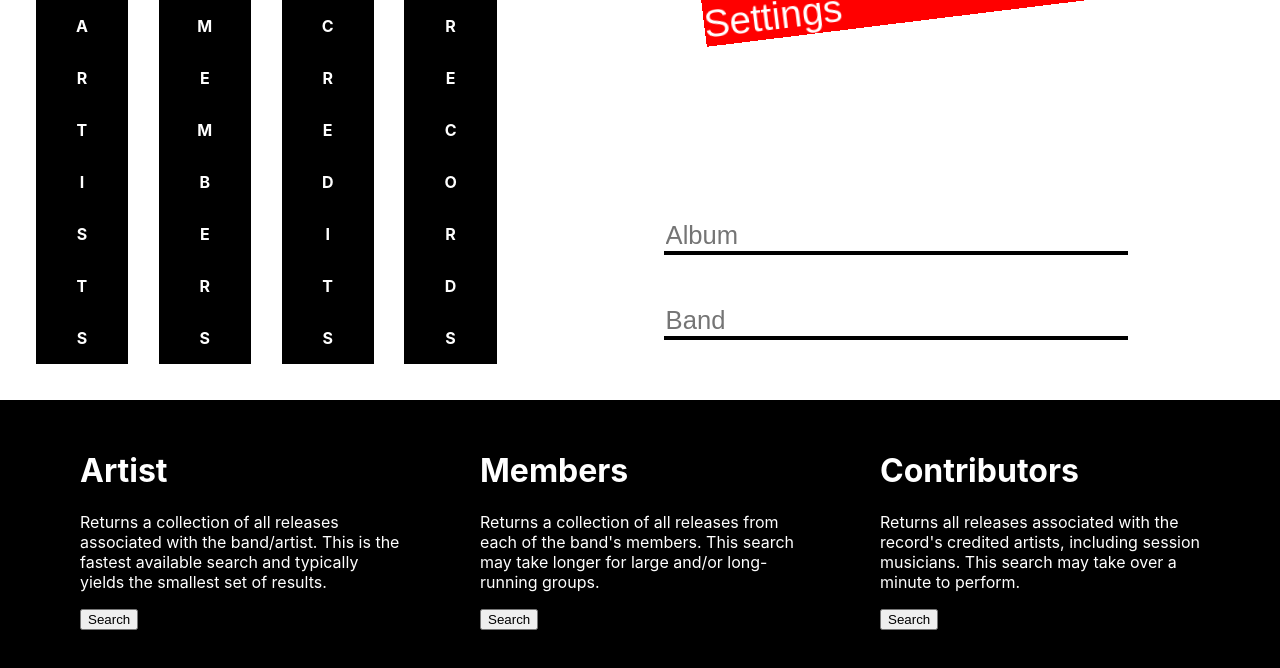
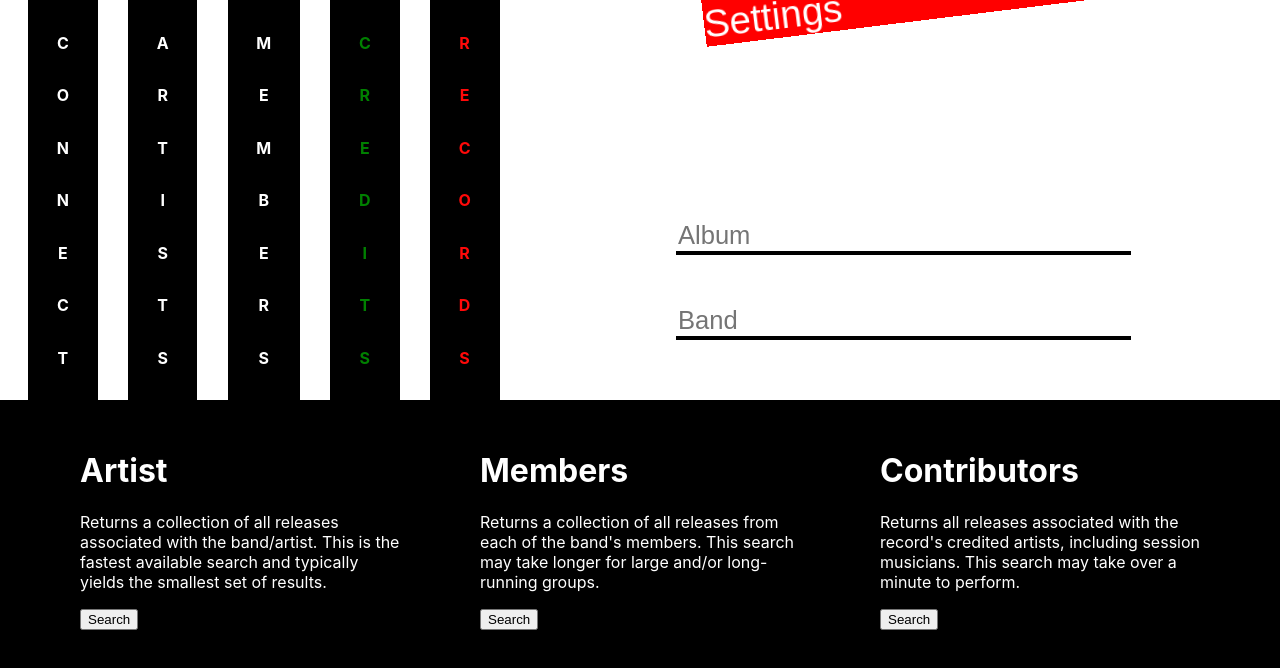
Before and after one commit to EricLusk-Jopson/vinylPeriphery, a React (Create React App) app: page / in a window 1280 px wide. Shown: the top 668 px of the page. Built offline with nearby package versions, Linux system fonts and the light colour scheme.

Commit message:
loading bars now animate on different states

```diff
--- a/src/App.js
+++ b/src/App.js
@@ -8,6 +8,7 @@ import {
 } from "./helpers/asyncCalls";
 import { ResultCard } from "./components/ResultCard";
 import { quickDelay, longDelay } from "./helpers/magicNumbers";
+import LoadingBar from "./components/LoadingBar";
 
 function App() {
   const [data, setData] = useState([]);
@@ -269,95 +270,18 @@ function App() {
         >
           <div
             className="progress-block"
-            style={{ position: "relative", width: "40vw" }}
+            style={{
+              width: "40vw",
+              display: "flex",
+              justifyContent: "space-between",
+              padding: "0 1vw",
+            }}
           >
-            <div
-              className="progress-bar"
-              style={{
-                width: "18%",
-                position: "absolute",
-                top: "0",
-                left: "7%",
-                backgroundColor: "black",
-                display: "flex",
-                flexDirection: "column",
-                alignItems: "center",
-                color: "white",
-                fontWeight: "bold",
-              }}
-            >
-              <p
-                style={{
-                  color: `${
-                    (7 * currentArtist) / totalArtist > 1 ? "red" : "white"
-                  }`,
-                }}
-              >
-                A
-              </p>{" "}
-              <p>R</p> <p>T</p> <p>I</p> <p>S</p> <p>T</p> <p>S</p>
-            </div>
-            <div
-              className="progress-bar"
-              style={{
-                width: "18%",
-                position: "absolute",
-                top: 0,
-                left: "31%",
-                backgroundColor: "black",
-                display: "flex",
-                flexDirection: "column",
-                alignItems: "center",
-                color: "white",
-                fontWeight: "bold",
-              }}
-            >
-              <p>M</p> <p>E</p> <p>M</p> <p>B</p> <p>E</p> <p>R</p> <p>S</p>
-            </div>
-            <div
-              className="progress-bar"
-              style={{
-                width: "18%",
-                position: "absolute",
-                top: 0,
-                left: "55%",
-                backgroundColor: "black",
-                display: "flex",
-                flexDirection: "column",
-                alignItems: "center",
-                color: "white",
-                fontWeight: "bold",
-              }}
-            >
-              <p>C</p> <p>R</p> <p>E</p> <p>D</p> <p>I</p> <p>T</p> <p>S</p>
-            </div>
-            <div
-              className="progress-bar"
-              style={{
-                width: "18%",
-                position: "absolute",
-                top: 0,
-                left: "79%",
-                backgroundColor: "black",
-                display: "flex",
-                flexDirection: "column",
-                alignItems: "center",
-                color: "white",
-                fontWeight: "bold",
-                // transform: `${
-                //   loadingInfo.records.isLoading
-                //     ? `translate(0%, 0%)`
-                //     : "translate(0%, -96%)"
-                // }`,
-                // transition: `transform ${
-                //   loadingInfo.records.isLoading
-                //     ? loadingInfo.records.loadingTime
-                //     : settings.coolDownRate[settings.searchType]
-                // }s linear`,
-              }}
-            >
-              <p>R</p> <p>E</p> <p>C</p> <p>O</p> <p>R</p> <p>D</p> <p>S</p>
-            </div>
+            <LoadingBar isLoading={false} isComplete={false} text="CONNECT" />
+            <LoadingBar isLoading={false} isComplete={false} text="ARTISTS" />
+            <LoadingBar isLoading={false} isComplete={false} text="MEMBERS" />
+            <LoadingBar isLoading={false} isComplete={true} text="CREDITS" />
+            <LoadingBar isLoading={true} isComplete={false} text="RECORDS" />
           </div>
           <div
             className="input-block"
--- /dev/null
+++ b/src/components/LoadingBar.jsx
@@ -0,0 +1,16 @@
+import React from "react";
+import { StyledLetter, StyledLoadingBar } from "./styles/LoadingBar.styled";
+
+const LoadingBar = ({ isLoading, isComplete, text }) => {
+  return (
+    <StyledLoadingBar className="loading-bar">
+      {text.split("").map((letter, i) => (
+        <StyledLetter isLoading={isLoading} isComplete={isComplete} delay={i}>
+          {letter}
+        </StyledLetter>
+      ))}
+    </StyledLoadingBar>
+  );
+};
+
+export default LoadingBar;
--- /dev/null
+++ b/src/components/styles/LoadingBar.styled.js
@@ -0,0 +1,46 @@
+import styled, { css, keyframes } from "styled-components";
+
+export const StyledLoadingBar = styled.div`
+  background-color: black;
+  color: white;
+  font-weight: bolder;
+  flex-grow: 1;
+  margin: 0 3%;
+  display: flex;
+  flex-direction: column;
+  justify-content: space-evenly;
+  align-items: center;
+
+  p {
+    margin: 0;
+  }
+`;
+
+const colorChange = keyframes`
+0% {
+    color: white;
+  }
+
+50% {
+    color: red;
+  }
+
+100% {
+    color: white;
+  }
+`;
+
+const anim = css`
+  animation: 1s ${colorChange} 0.1s infinite;
+`;
+
+const complete = css`
+  color: green;
+`;
+
+export const StyledLetter = styled.p`
+  margin: 0;
+  ${(props) => props.isLoading && anim}
+
+  ${(props) => props.isComplete && "color: green;"}
+`;
```
